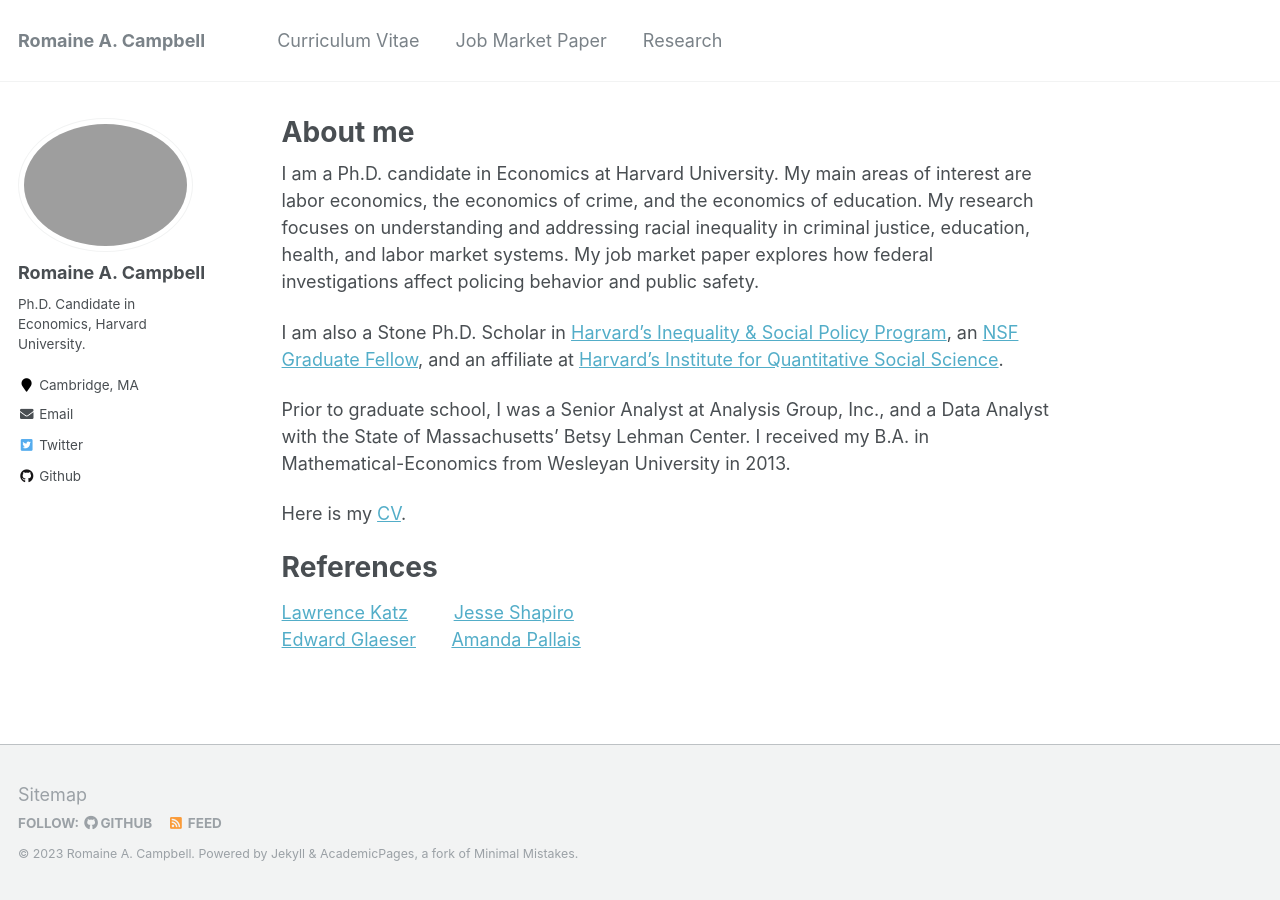
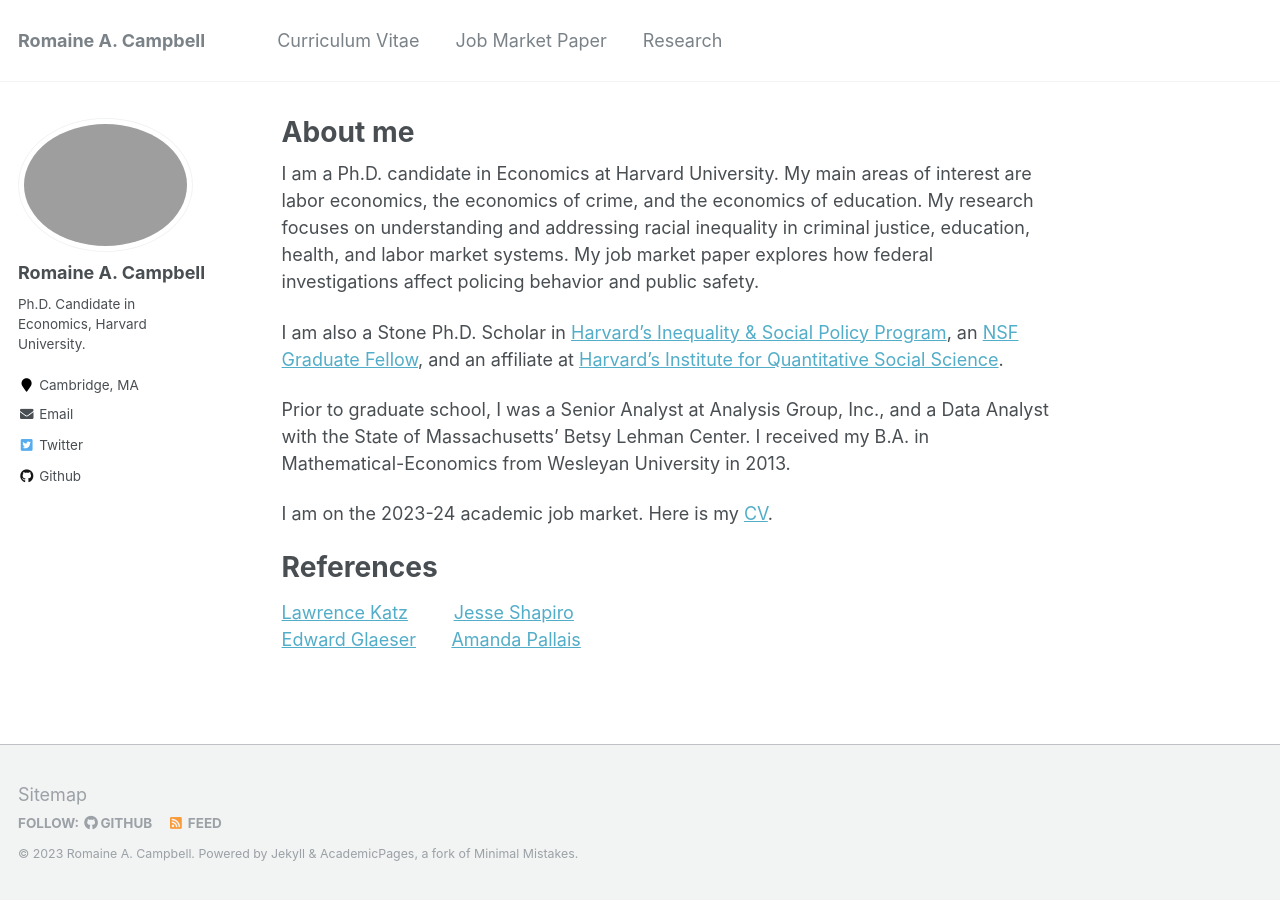
Before and after one commit to romainecampbell/romainecampbell.github.io, a Jekyll site: the page built from _pages/about.md, in a window 1280 px wide. Built offline with Jekyll 4.4.1, drawn with Linux system fonts in a browser that asks for light colours.

Commit message:
Update about.md

```diff
--- a/_pages/about.md
+++ b/_pages/about.md
@@ -14,7 +14,7 @@ I am also a Stone Ph.D. Scholar in [Harvard’s Inequality & Social Policy Progr
 
 Prior to graduate school, I was a Senior Analyst at Analysis Group, Inc., and a Data Analyst with the State of Massachusetts' Betsy Lehman Center. I received my B.A. in Mathematical-Economics from Wesleyan University in 2013.
 
-Here is my [CV](https://romainecampbell.github.io/files/CampbellRomaine_CV.pdf).
+I am on the 2023-24 academic job market. Here is my [CV](https://romainecampbell.github.io/files/CampbellRomaine_CV.pdf).
 
 References
 ======
```
